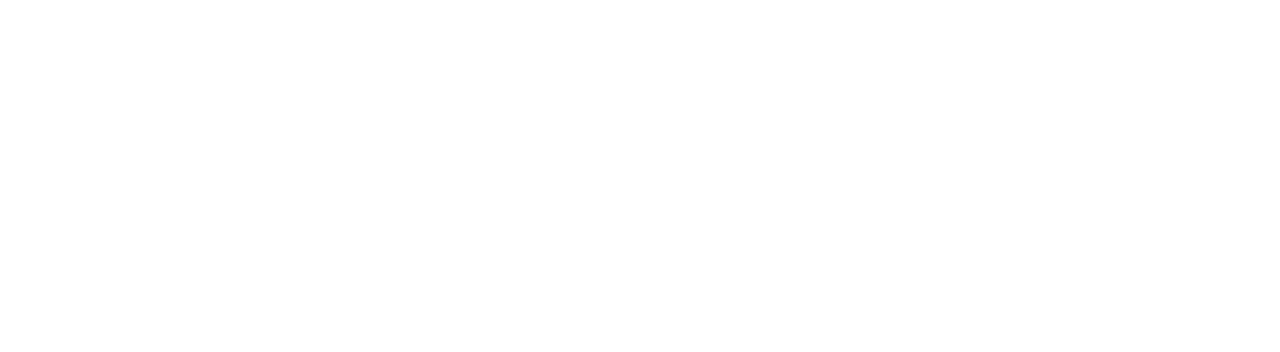
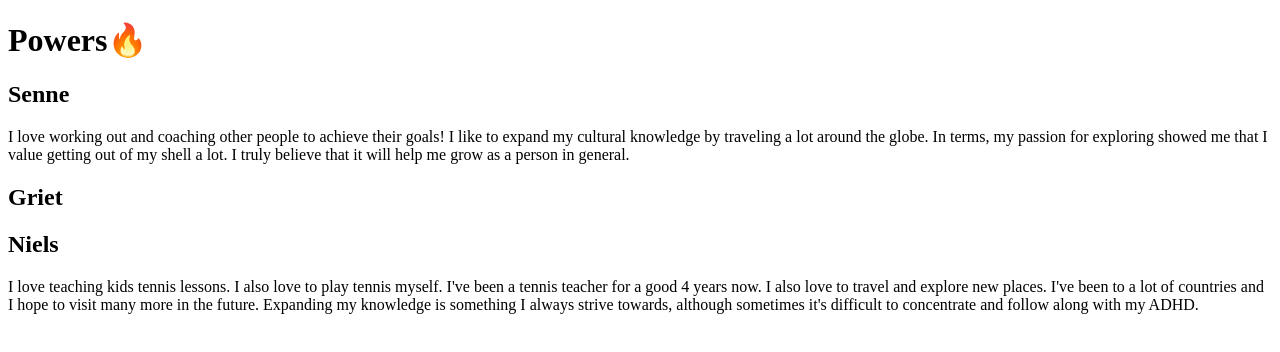
Before and after one commit to grietbeyens/DEV5-LAB1, a plain HTML site: page Powers.html in a window 1280 px wide. Drawn offline with Linux system fonts and the light colour scheme.

Commit message:
feat: add powers

```diff
--- a/Powers.html
+++ b/Powers.html
@@ -1,13 +1,38 @@
 <!DOCTYPE html>
 <html lang="en">
-<head>
-    <link rel="stylesheet" href="style.css">
-    <meta charset="UTF-8">
-    <meta http-equiv="X-UA-Compatible" content="IE=edge">
-    <meta name="viewport" content="width=device-width, initial-scale=1.0">
+  <head>
+    <link rel="stylesheet" href="style.css" />
+    <meta charset="UTF-8" />
+    <meta http-equiv="X-UA-Compatible" content="IE=edge" />
+    <meta name="viewport" content="width=device-width, initial-scale=1.0" />
     <title>Document</title>
-</head>
-<body>
-
-</body>
+  </head>
+  <body>
+    <h1>Powers🔥</h1>
+    <div>
+      <h2>Senne</h2>
+      <p>
+        I love working out and coaching other people to achieve their goals! I
+        like to expand my cultural knowledge by traveling a lot around the
+        globe. In terms, my passion for exploring showed me that I value getting
+        out of my shell a lot. I truly believe that it will help me grow as a
+        person in general.
+      </p>
+    </div>
+    <div>
+      <h2>Griet</h2>
+      <p></p>
+    </div>
+    <div>
+      <h2>Niels</h2>
+      <p>
+        I love teaching kids tennis lessons. I also love to play tennis myself.
+        I've been a tennis teacher for a good 4 years now. I also love to travel
+        and explore new places. I've been to a lot of countries and I hope to
+        visit many more in the future. Expanding my knowledge is something I
+        always strive towards, although sometimes it's difficult to concentrate
+        and follow along with my ADHD.
+      </p>
+    </div>
+  </body>
 </html>
```
